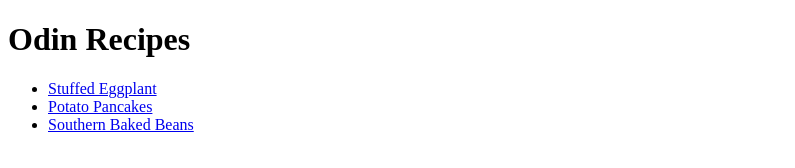
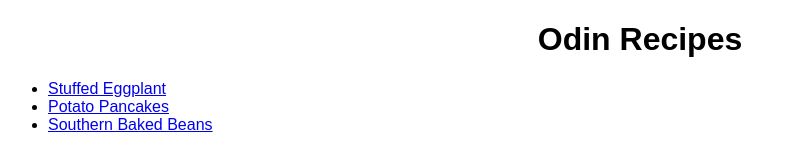
Before and after one commit to T-zi89/odin-recipes, a plain HTML site: page index.html in a window 1280 px wide. Shown: the whole page, without its empty margins (0-795 px from the left). Drawn offline with Linux system fonts and the light colour scheme.

Commit message:
start formatting the recipe exercise with css

```diff
--- a/index.html
+++ b/index.html
@@ -4,6 +4,7 @@
 <head>
     <meta charset="UTF-8">
     <title>>Odin Recipes</title>
+    <link rel="stylesheet" href="style.css">
 </head>
 <body>
     <h1>Odin Recipes</h1>
--- /dev/null
+++ b/style.css
@@ -0,0 +1,9 @@
+* {
+    font-family: sans-serif,
+    serif,
+    "Times New Roman";
+}
+
+h1, h2, h3 {
+    text-align: center;
+}
```
Also changed, not shown: recipes/potato_pancakes.html (+1 -0 lines), recipes/southern_baked_beans.html (+2 -0 lines), recipes/stuffed-eggplant.html (+1 -0 lines).
